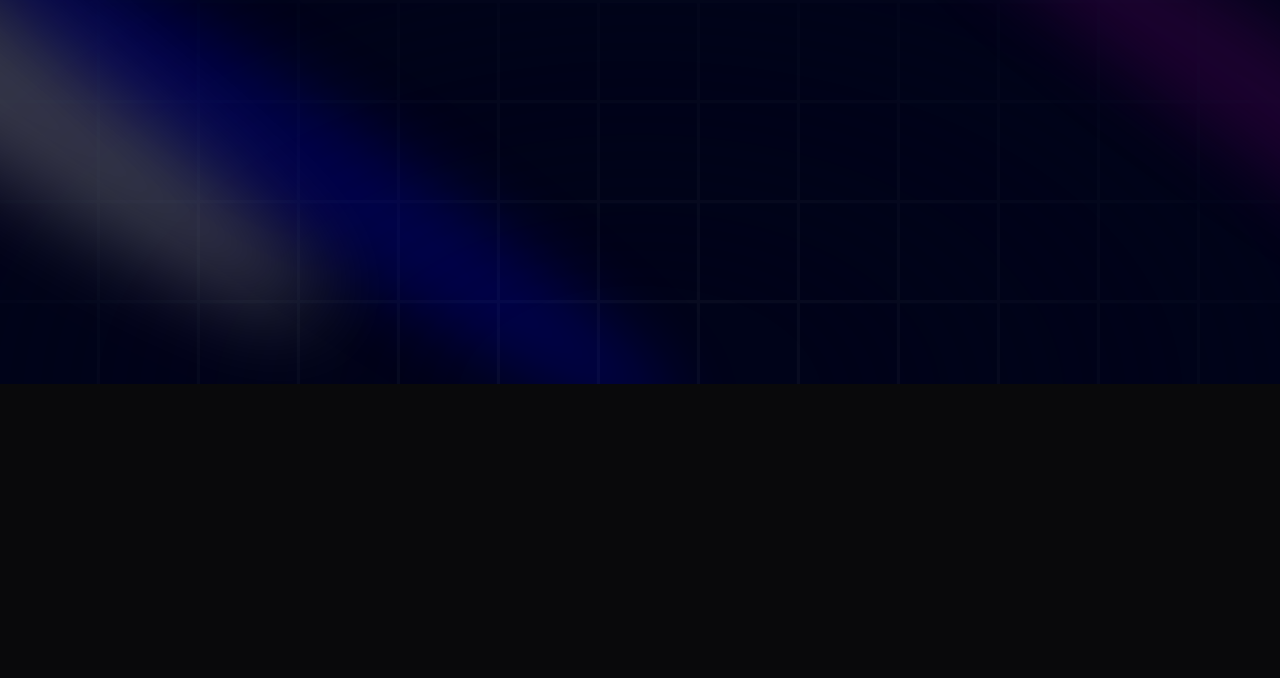
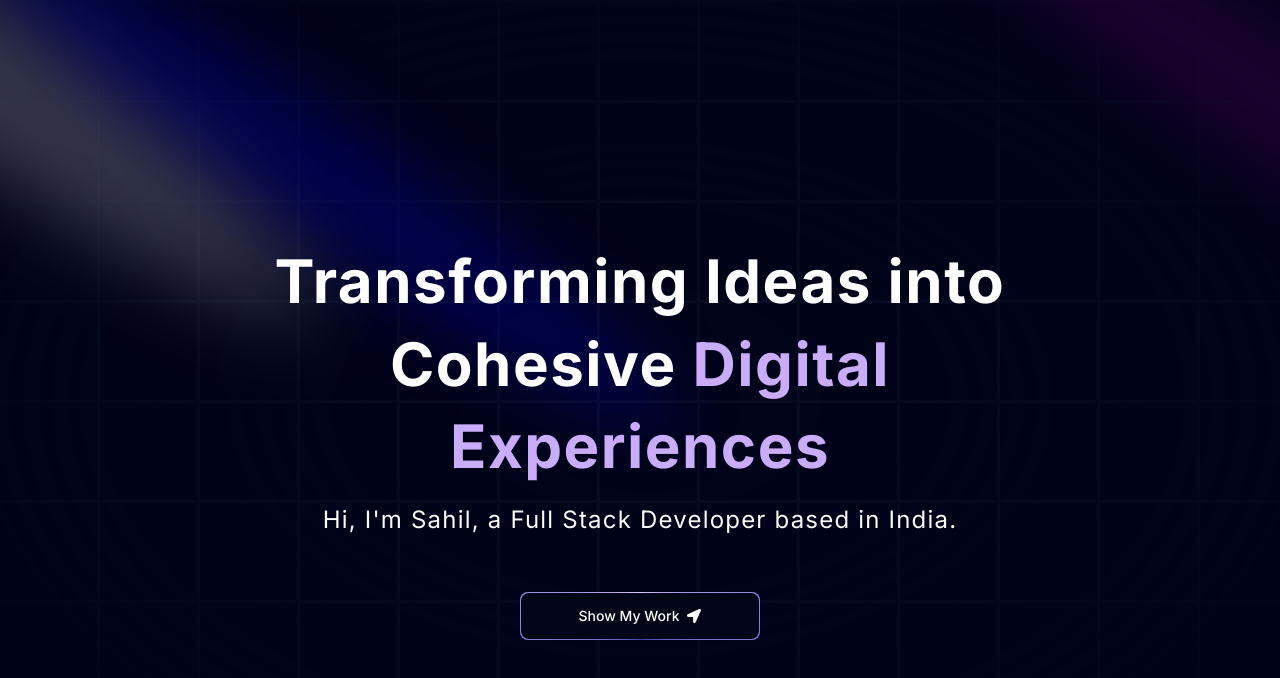
Before and after one commit to sxhil296/new-portfolio, a Next.js app: page / in a window 1280 px wide. Shown: the top 678 px of the page. Built offline with nearby package versions, Linux system fonts and the light colour scheme.

Commit message:
hero section

```diff
--- a/package.json
+++ b/package.json
@@ -16,6 +16,8 @@
     "next-themes": "^0.3.0",
     "react": "^18",
     "react-dom": "^18",
+    "react-element-to-jsx-string": "^15.0.0",
+    "react-icons": "^5.2.1",
     "tailwind-merge": "^2.4.0",
     "tailwindcss-animate": "^1.0.7"
   },
--- a/src/app/components/Hero.tsx
+++ b/src/app/components/Hero.tsx
@@ -1,5 +1,9 @@
+"use client";
 import React from "react";
 import { Spotlight } from "./ui/Spotlight";
+import { TextGenerateEffect } from "./ui/text-generate-effect";
+import MagicButton from "./ui/MagicButton";
+import { FaLocationArrow } from "react-icons/fa";
 
 const Hero = () => {
   return (
@@ -26,7 +30,23 @@
         />
       </div>
 
-      <div className="flex justify-center relative my-20 z-10"></div>
+      <div className="flex justify-center relative my-20 z-10">
+        <div className="max-w-[89vw] md:max-w-2xl  lg:max-w-[60vw] flex flex-col justify-center items-center">
+          {/* <h2 className="uppercase tracking-widest text-xs text-center text-blue-100 max-w-80">
+            Dynamic web magic with nextjs
+          </h2> */}
+          <TextGenerateEffect
+            className="text-center text-[40px] md:text-5xl lg:text-6xl"
+            words="Transforming Ideas into Cohesive Digital Experiences"
+          />
+          <p className="text-center md:tracking-wider mb-4 text-sm md:text-lg lg:text-2xl">
+            Hi, I&apos;m Sahil, a Full Stack Developer based in India.
+          </p>
+          <a href="#" target="_blank" rel="noopener noreferrer">
+            <MagicButton title="Show My Work" icon={<FaLocationArrow />} position={"right"} />
+          </a>
+        </div>
+      </div>
     </div>
   );
 };
--- /dev/null
+++ b/src/app/components/ui/MagicButton.tsx
@@ -0,0 +1,30 @@
+import React from "react";
+
+const MagicButton = ({
+  title,
+  icon,
+  position,
+  handleClick,
+  otherClasses,
+}: {
+  title: string;
+  icon: React.ReactNode;
+  position: string;
+  handleClick?: () => void;
+  otherClasses?: string;
+}) => {
+  return (
+    <button className="relative inline-flex h-12 overflow-hidden w-full rounded-lg p-[1px] focus:outline-none md:w-60 md:mt-10">
+      <span className="absolute inset-[-1000%] animate-[spin_2s_linear_infinite] bg-[conic-gradient(from_90deg_at_50%_50%,#E2CBFF_0%,#393BB2_50%,#E2CBFF_100%)]" />
+      <span
+        className={`inline-flex h-full w-full cursor-pointer items-center justify-center rounded-lg bg-slate-950 px-7 text-sm font-medium text-white backdrop-blur-3xl gap-2 ${otherClasses}`}
+      >
+        {position === "left" && icon}
+        {title}
+        {position === "right" && icon}
+      </span>
+    </button>
+  );
+};
+
+export default MagicButton;
--- /dev/null
+++ b/src/app/components/ui/text-generate-effect.tsx
@@ -0,0 +1,54 @@
+"use client";
+import { useEffect } from "react";
+import { motion, stagger, useAnimate } from "framer-motion";
+import { cn } from "@/lib/utils";
+
+export const TextGenerateEffect = ({
+  words,
+  className,
+}: {
+  words: string;
+  className?: string;
+}) => {
+  const [scope, animate] = useAnimate();
+  let wordsArray = words.split(" ");
+  useEffect(() => {
+    animate(
+      "span",
+      {
+        opacity: 1,
+      },
+      {
+        duration: 2,
+        delay: stagger(0.2),
+      }
+    );
+  }, [scope.current]);
+
+  const renderWords = () => {
+    return (
+      <motion.div ref={scope}>
+        {wordsArray.map((word, idx) => {
+          return (
+            <motion.span
+              key={word + idx}
+              className={`${idx > 3 ? 'text-purple' : 'dark:text-white text-black'}  text-black opacity-0`}
+            >
+              {word}{" "}
+            </motion.span>
+          );
+        })}
+      </motion.div>
+    );
+  };
+
+  return (
+    <div className={cn("font-bold", className)}>
+      <div className="my-4">
+        <div className=" dark:text-white text-black  leading-snug tracking-wide">
+          {renderWords()}
+        </div>
+      </div>
+    </div>
+  );
+};
--- a/src/app/page.tsx
+++ b/src/app/page.tsx
@@ -2,7 +2,7 @@
 
 export default function Home() {
   return (
-    <main className="relative bg-black-100 flex justify-center items-center felx-col overflow-hidden mx-auto sm:px-10 px-5">
+    <main className="relative bg-black-100 flex justify-center items-center flex-col overflow-hidden mx-auto sm:px-10 px-5">
       <div className="max-w-7xl w-full">
         <Hero />
       </div>
```
Also changed, not shown: 1 other file (tests, documents, lock files or other folders).
